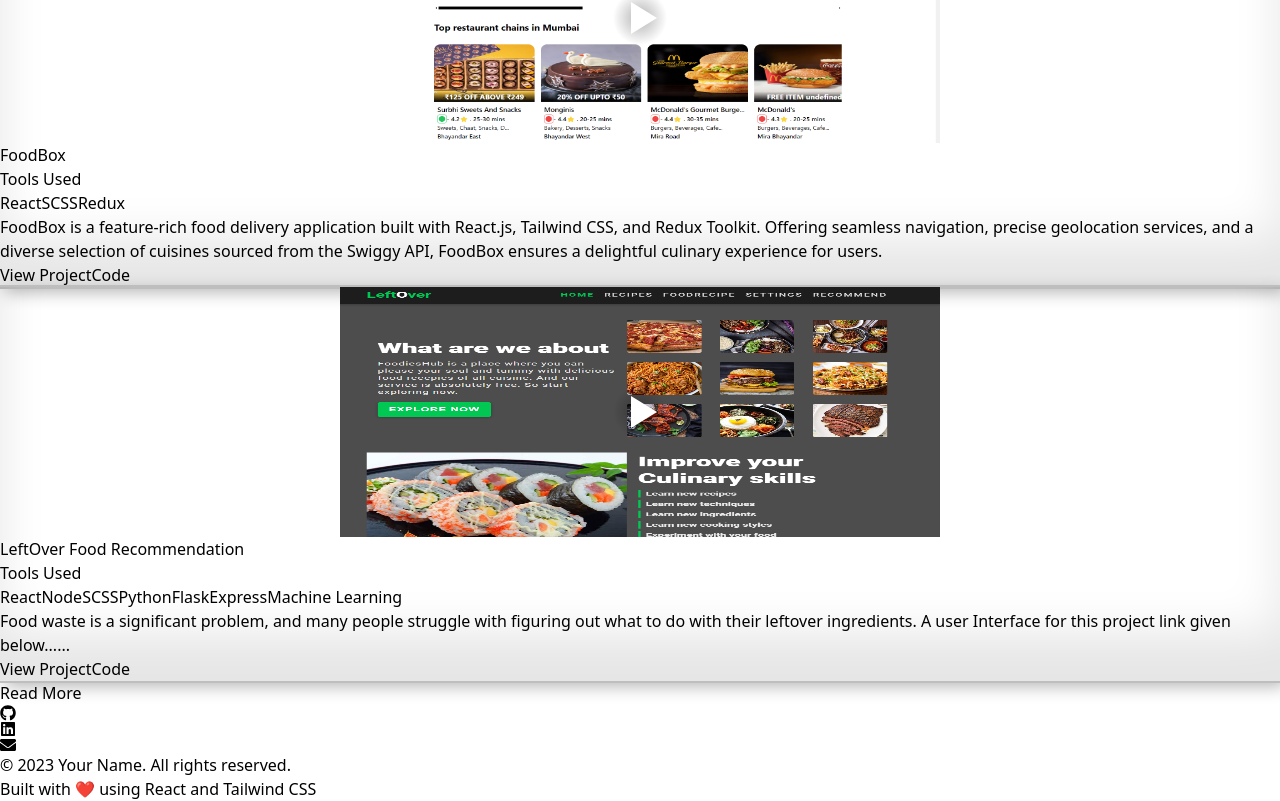
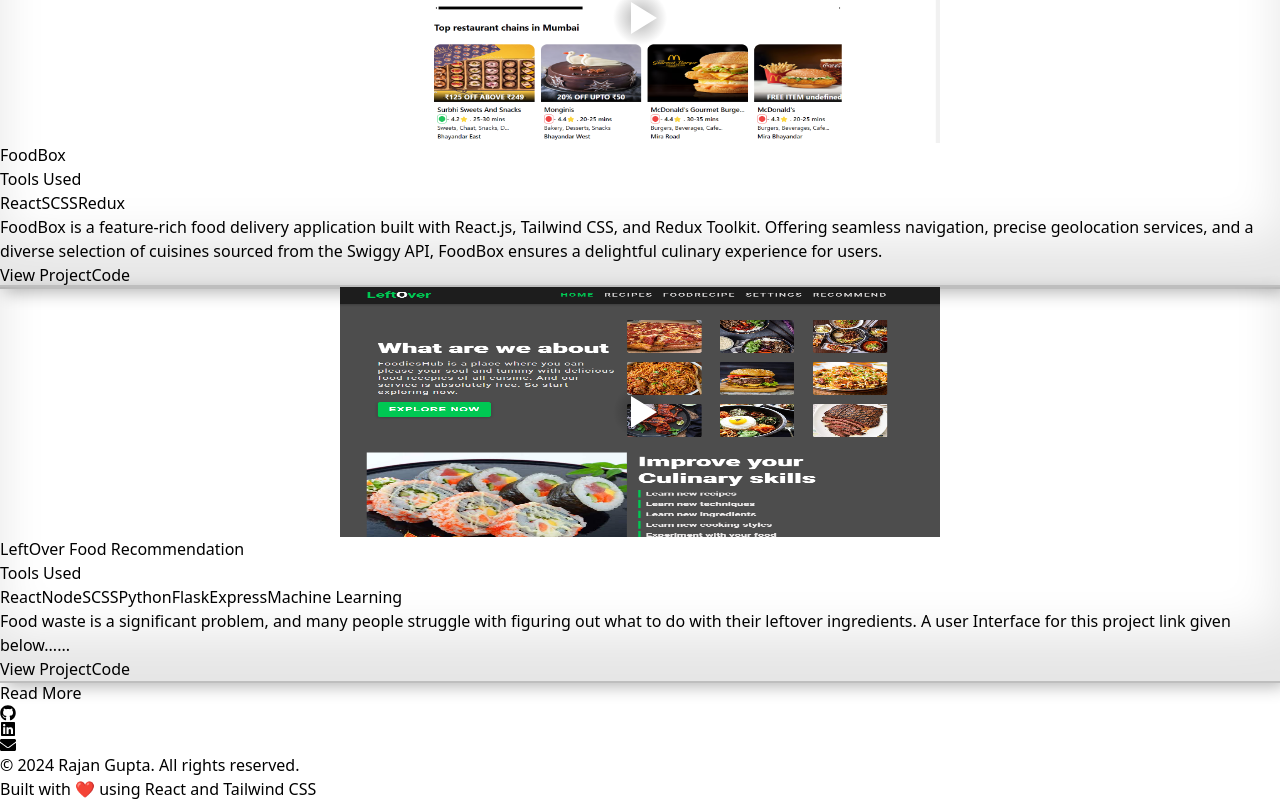
Before and after one commit to Rajan21252125/Portfolio, a React (Vite) app: page / in a window 1280 px wide. Shown: the part 8832-9633 px from the top of the page. Built offline with nearby package versions, Linux system fonts and the light colour scheme.

Commit message:
changes in footer

```diff
--- a/src/component/Footer.jsx
+++ b/src/component/Footer.jsx
@@ -15,7 +15,7 @@
             <FaEnvelope className="text-2xl hover:text-green-500" />
           </a>
         </div>
-        <p className="text-sm mb-2">© 2023 Your Name. All rights reserved.</p>
+        <p className="text-sm mb-2">© 2024 Rajan Gupta. All rights reserved.</p>
         <p className="text-sm">Built with ❤️ using React and Tailwind CSS</p>
       </div>
     </footer>
```
